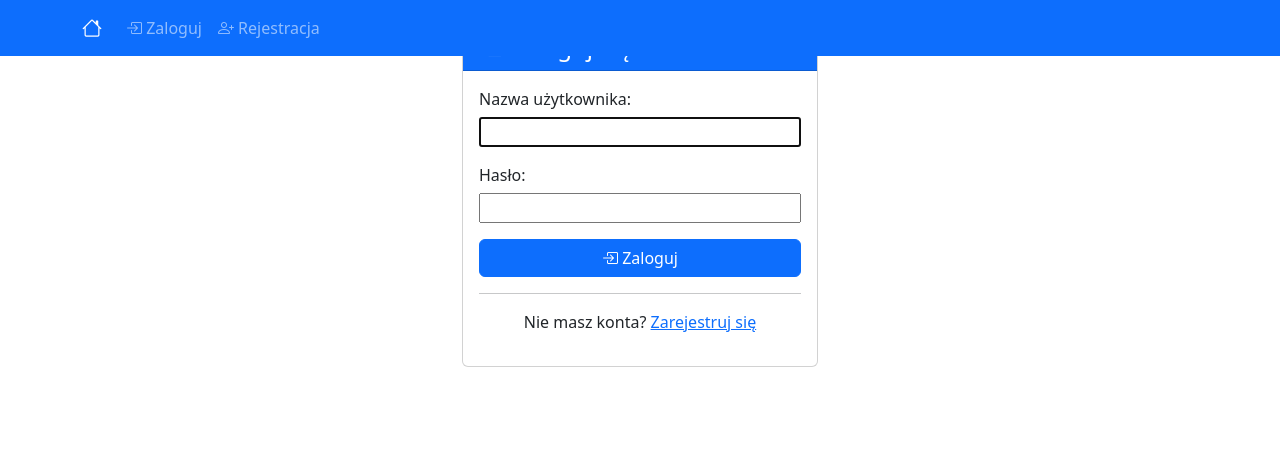
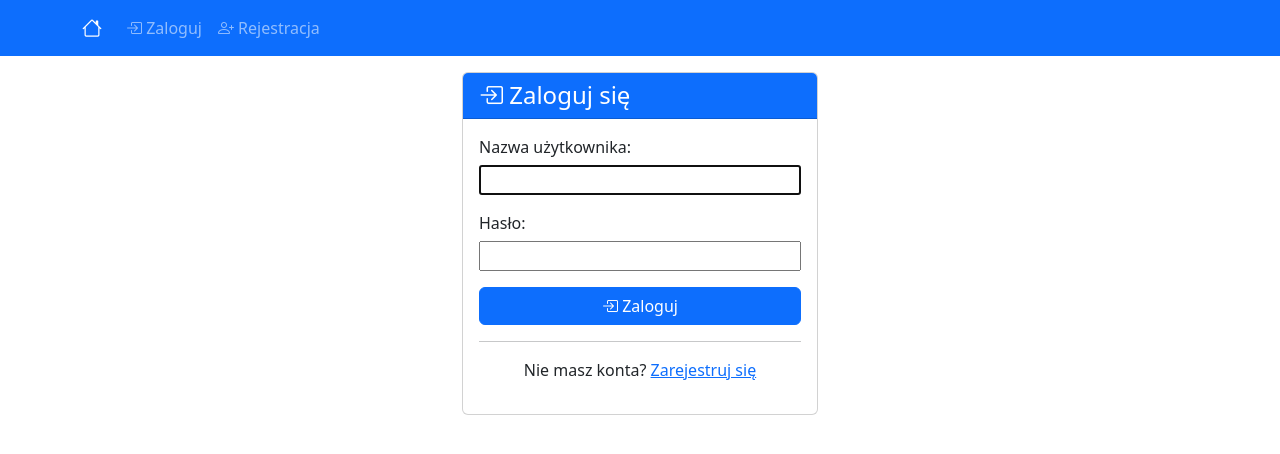
Before and after one commit to famousDeer/Personal_Website, a Django app: page /accounts/login/ in a window 1280 px wide. Shown: the top 454 px of the page. Run offline with Django 5.2, Linux system fonts and the light colour scheme.

Commit message:
Added padding for page content

```diff
--- a/templates/base.html
+++ b/templates/base.html
@@ -51,7 +51,7 @@
     </div>
 </nav>
 
-<div class="container my-4 page-content">
+<div class="container my-4 pt-5 page-content">
     {% if messages %}
         {% for message in messages %}
             <div class="alert alert-{{ message.tags }} alert-dismissible fade show" role="alert">
```
